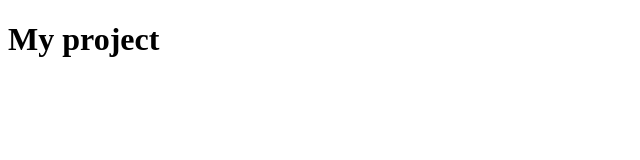
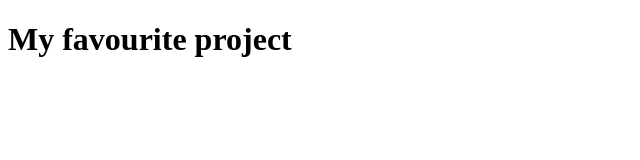
Before and after one commit to AntonKalenskiy/my-project, a plain HTML site: page index.html in a window 1280 px wide. Shown: the whole page, without its empty margins (0-640 px from the left). Drawn offline with Linux system fonts and the light colour scheme.

Commit message:
Update index.html

```diff
--- a/index.html
+++ b/index.html
@@ -7,6 +7,6 @@
     <title>My-project</title>
 </head>
 <body>
-    <h1>My project</h1>
+    <h1>My favourite project</h1>
 </body>
 </html>
```
